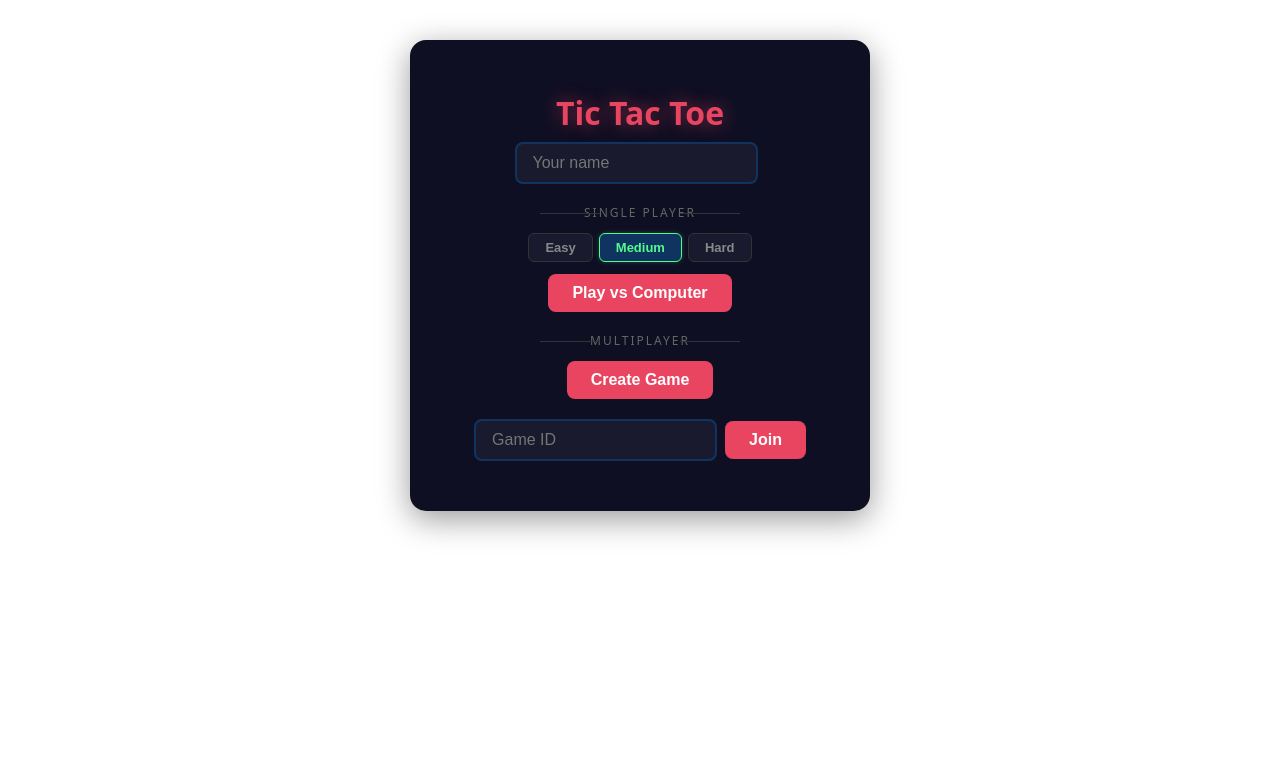
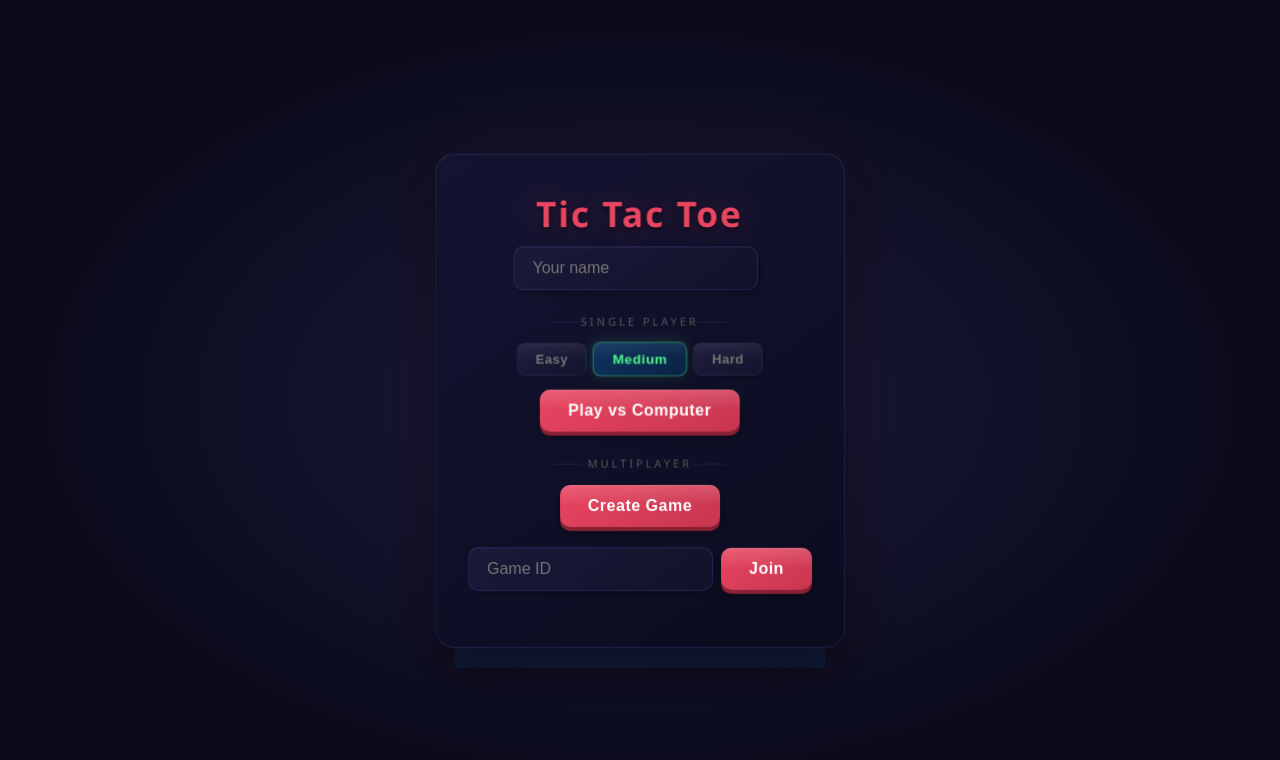
Before and after one commit to scriptingmaverick/tic-tac-toe, a React (Vite) app in the folder frontend/: page / in a window 1280 px wide. Shown: the top 760 px of the page. Built offline with nearby package versions, Linux system fonts and the light colour scheme.

Commit message:
feat: 3D styled UI - perspective, depth shadows, layered transforms, neon glow

```diff
--- a/frontend/src/styles.css
+++ b/frontend/src/styles.css
@@ -1,37 +1,149 @@
-.board {
-  display: grid;
-  grid-template-columns: repeat(3, 100px);
-  grid-template-rows: repeat(3, 100px);
-  gap: 4px;
-  margin: 20px auto;
-  animation: boardFadeIn 0.4s ease;
+* {
+  margin: 0;
+  padding: 0;
+  box-sizing: border-box;
 }
 
-@keyframes boardFadeIn {
-  from { opacity: 0; transform: scale(0.95); }
-  to { opacity: 1; transform: scale(1); }
-}
-
-.cell {
-  width: 100px;
-  height: 100px;
+body {
+  min-height: 100vh;
   display: flex;
   align-items: center;
   justify-content: center;
-  font-size: 36px;
-  font-weight: bold;
-  background: #1a1a2e;
+  background: radial-gradient(ellipse at center, #1a1a3e 0%, #0a0a1a 70%);
+  perspective: 1200px;
+  overflow: hidden;
+}
+
+body::before {
+  content: "";
+  position: fixed;
+  top: 0;
+  left: 0;
+  right: 0;
+  bottom: 0;
+  background:
+    radial-gradient(1px 1px at 10% 20%, rgba(255, 255, 255, 0.3), transparent),
+    radial-gradient(1px 1px at 80% 10%, rgba(255, 255, 255, 0.2), transparent),
+    radial-gradient(1px 1px at 30% 70%, rgba(255, 255, 255, 0.15), transparent),
+    radial-gradient(1px 1px at 60% 50%, rgba(255, 255, 255, 0.2), transparent),
+    radial-gradient(1px 1px at 90% 80%, rgba(255, 255, 255, 0.25), transparent),
+    radial-gradient(1px 1px at 45% 90%, rgba(255, 255, 255, 0.15), transparent);
+  pointer-events: none;
+  z-index: 0;
+}
+
+.container {
+  position: relative;
+  z-index: 1;
+  max-width: 440px;
+  width: 100%;
+  margin: 40px auto;
+  text-align: center;
+  font-family: 'Segoe UI', system-ui, sans-serif;
+  color: #e0e0e0;
+  padding: 36px 32px;
+  border-radius: 20px;
+  transform-style: preserve-3d;
+  transform: rotateX(2deg) rotateY(-1deg);
+  transition: transform 0.4s ease;
+  animation: containerEntrance 0.8s cubic-bezier(0.22, 1, 0.36, 1);
+
+  background: linear-gradient(145deg, rgba(20, 20, 50, 0.95), rgba(10, 10, 30, 0.98));
+  border: 1px solid rgba(100, 100, 200, 0.15);
+  box-shadow:
+    0 1px 0 rgba(255, 255, 255, 0.05) inset,
+    0 20px 60px rgba(0, 0, 0, 0.5),
+    0 0 80px rgba(233, 69, 96, 0.08),
+    0 40px 0 -20px rgba(15, 52, 96, 0.3),
+    0 41px 0 -20px rgba(15, 52, 96, 0.15),
+    0 60px 0 -30px rgba(10, 10, 30, 0.2);
+}
+
+@keyframes containerEntrance {
+  from { opacity: 0; transform: rotateX(15deg) rotateY(-5deg) translateZ(-100px) translateY(40px); }
+  to { opacity: 1; transform: rotateX(2deg) rotateY(-1deg) translateZ(0) translateY(0); }
+}
+
+.container:hover {
+  transform: rotateX(0deg) rotateY(0deg) translateZ(10px);
+}
+
+h1 {
   color: #e94560;
-  border: 2px solid #0f3460;
-  border-radius: 8px;
+  margin-bottom: 8px;
+  font-size: 2.2rem;
+  letter-spacing: 2px;
+  text-shadow: 0 2px 4px rgba(0, 0, 0, 0.5), 0 0 30px rgba(233, 69, 96, 0.3);
+  transform: translateZ(30px);
+}
+
+/* --- Board --- */
+.board {
+  display: grid;
+  grid-template-columns: repeat(3, 105px);
+  grid-template-rows: repeat(3, 105px);
+  gap: 6px;
+  margin: 24px auto;
+  padding: 12px;
+  border-radius: 16px;
+  transform-style: preserve-3d;
+  transform: translateZ(20px);
+  background: linear-gradient(145deg, rgba(15, 15, 40, 0.9), rgba(8, 8, 25, 0.95));
+  border: 1px solid rgba(80, 80, 180, 0.12);
+  box-shadow:
+    0 1px 0 rgba(255, 255, 255, 0.03) inset,
+    0 15px 40px rgba(0, 0, 0, 0.4),
+    0 0 1px rgba(233, 69, 96, 0.2);
+}
+
+/* --- Cells --- */
+.cell {
+  width: 105px;
+  height: 105px;
+  display: flex;
+  align-items: center;
+  justify-content: center;
+  font-size: 40px;
+  font-weight: 800;
+  color: #e94560;
+  border-radius: 12px;
   cursor: pointer;
-  transition: background 0.2s, transform 0.15s, border-color 0.3s, box-shadow 0.3s;
   position: relative;
+  transform-style: preserve-3d;
+  transition: transform 0.25s cubic-bezier(0.34, 1.56, 0.64, 1), box-shadow 0.25s ease;
+
+  background: linear-gradient(145deg, #1e1e42, #14142e);
+  border: 1px solid rgba(80, 80, 180, 0.2);
+  box-shadow:
+    4px 4px 10px rgba(0, 0, 0, 0.4),
+    -2px -2px 8px rgba(60, 60, 120, 0.06),
+    0 1px 0 rgba(255, 255, 255, 0.04) inset;
+}
+
+.cell::before {
+  content: "";
+  position: absolute;
+  inset: 0;
+  border-radius: 12px;
+  background: linear-gradient(145deg, rgba(255, 255, 255, 0.04), transparent 60%);
+  pointer-events: none;
 }
 
 .cell:hover:not(.taken) {
-  background: #16213e;
-  transform: scale(1.05);
+  transform: translateZ(12px) scale(1.06);
+  box-shadow:
+    6px 6px 16px rgba(0, 0, 0, 0.5),
+    -2px -2px 8px rgba(60, 60, 120, 0.08),
+    0 0 20px rgba(233, 69, 96, 0.15),
+    0 1px 0 rgba(255, 255, 255, 0.06) inset;
+  border-color: rgba(233, 69, 96, 0.3);
+}
+
+.cell:active:not(.taken) {
+  transform: translateZ(4px) scale(0.96);
+  box-shadow:
+    2px 2px 6px rgba(0, 0, 0, 0.4),
+    0 0 10px rgba(233, 69, 96, 0.1);
 }
 
 .cell.taken {
@@ -39,152 +151,180 @@
 }
 
 .cell.pop {
-  animation: popIn 0.3s cubic-bezier(0.34, 1.56, 0.64, 1);
+  animation: popIn3D 0.4s cubic-bezier(0.34, 1.56, 0.64, 1);
 }
 
-@keyframes popIn {
-  0% { transform: scale(0.3); opacity: 0; }
-  100% { transform: scale(1); opacity: 1; }
+@keyframes popIn3D {
+  0% { transform: translateZ(30px) scale(0.2) rotateX(30deg); opacity: 0; }
+  60% { transform: translateZ(8px) scale(1.1) rotateX(-5deg); opacity: 1; }
+  100% { transform: translateZ(0px) scale(1) rotateX(0deg); opacity: 1; }
 }
 
 .cell.win {
-  background: #0f3460;
   color: #53fb8b;
-  border-color: #53fb8b;
-  animation: winPulse 0.6s ease infinite alternate;
-  box-shadow: 0 0 16px rgba(83, 251, 139, 0.4);
+  background: linear-gradient(145deg, #0f3460, #0a2244);
+  border-color: rgba(83, 251, 139, 0.5);
+  animation: winPulse3D 0.7s ease infinite alternate;
+  box-shadow:
+    0 0 20px rgba(83, 251, 139, 0.3),
+    0 0 40px rgba(83, 251, 139, 0.15),
+    0 1px 0 rgba(255, 255, 255, 0.06) inset;
 }
 
-@keyframes winPulse {
-  0% { transform: scale(1); }
-  100% { transform: scale(1.08); box-shadow: 0 0 24px rgba(83, 251, 139, 0.6); }
+@keyframes winPulse3D {
+  0% { transform: translateZ(0) scale(1); }
+  50% { transform: translateZ(15px) scale(1.06); }
+  100% { transform: translateZ(8px) scale(1.03); box-shadow: 0 0 30px rgba(83, 251, 139, 0.5), 0 0 60px rgba(83, 251, 139, 0.2); }
 }
 
-.container {
-  max-width: 400px;
-  margin: 40px auto;
-  text-align: center;
-  font-family: system-ui, sans-serif;
-  background: #0f0f23;
-  color: #e0e0e0;
-  padding: 30px;
-  border-radius: 16px;
-  box-shadow: 0 8px 32px rgba(0, 0, 0, 0.4);
-  animation: containerSlideIn 0.5s ease;
-}
-
-@keyframes containerSlideIn {
-  from { opacity: 0; transform: translateY(-20px); }
-  to { opacity: 1; transform: translateY(0); }
-}
-
-h1 {
-  color: #e94560;
-  margin-bottom: 8px;
-  animation: titleGlow 2s ease-in-out infinite alternate;
-}
-
-@keyframes titleGlow {
-  from { text-shadow: 0 0 8px rgba(233, 69, 96, 0.3); }
-  to { text-shadow: 0 0 20px rgba(233, 69, 96, 0.6); }
-}
-
+/* --- Status --- */
 .status {
   font-size: 18px;
   margin: 16px 0;
   min-height: 28px;
   animation: statusFade 0.3s ease;
+  text-shadow: 0 2px 8px rgba(0, 0, 0, 0.4);
+  transform: translateZ(15px);
 }
 
 @keyframes statusFade {
-  from { opacity: 0; transform: translateY(-6px); }
-  to { opacity: 1; transform: translateY(0); }
+  from { opacity: 0; transform: translateZ(15px) translateY(-8px); }
+  to { opacity: 1; transform: translateZ(15px) translateY(0); }
 }
 
+/* --- Buttons --- */
 button {
-  padding: 10px 24px;
+  padding: 12px 28px;
   font-size: 16px;
   border: none;
-  border-radius: 8px;
+  border-radius: 10px;
   cursor: pointer;
-  background: #e94560;
   color: white;
-  font-weight: 600;
-  transition: background 0.2s, transform 0.15s;
+  font-weight: 700;
+  letter-spacing: 0.5px;
+  position: relative;
+  transform-style: preserve-3d;
+  transition: transform 0.2s cubic-bezier(0.34, 1.56, 0.64, 1), box-shadow 0.2s ease;
+  transform: translateZ(6px);
+
+  background: linear-gradient(145deg, #e94560, #c73650);
+  box-shadow:
+    0 4px 0 #8a2035,
+    0 6px 12px rgba(0, 0, 0, 0.4),
+    0 1px 0 rgba(255, 255, 255, 0.1) inset;
+}
+
+button::before {
+  content: "";
+  position: absolute;
+  inset: 0;
+  border-radius: 10px;
+  background: linear-gradient(180deg, rgba(255, 255, 255, 0.15) 0%, transparent 50%);
+  pointer-events: none;
 }
 
 button:hover {
-  background: #c73e54;
-  transform: scale(1.05);
+  transform: translateZ(10px) translateY(-2px);
+  box-shadow:
+    0 6px 0 #8a2035,
+    0 10px 20px rgba(0, 0, 0, 0.4),
+    0 0 20px rgba(233, 69, 96, 0.2),
+    0 1px 0 rgba(255, 255, 255, 0.12) inset;
 }
 
 button:active {
-  transform: scale(0.97);
+  transform: translateZ(2px) translateY(3px);
+  box-shadow:
+    0 1px 0 #8a2035,
+    0 2px 6px rgba(0, 0, 0, 0.3),
+    0 1px 0 rgba(255, 255, 255, 0.06) inset;
 }
 
+/* --- Inputs --- */
 input {
-  padding: 10px 16px;
+  padding: 12px 18px;
   font-size: 16px;
-  border: 2px solid #0f3460;
-  border-radius: 8px;
-  background: #1a1a2e;
+  border-radius: 10px;
+  background: linear-gradient(145deg, #1a1a3a, #12122a);
   color: #e0e0e0;
   margin-right: 8px;
   outline: none;
-  transition: border-color 0.2s, box-shadow 0.2s;
+  transform: translateZ(4px);
+  transition: border-color 0.2s, box-shadow 0.2s, transform 0.2s;
+
+  border: 1.5px solid rgba(80, 80, 180, 0.25);
+  box-shadow:
+    3px 3px 8px rgba(0, 0, 0, 0.3),
+    -1px -1px 4px rgba(60, 60, 120, 0.05),
+    0 1px 0 rgba(255, 255, 255, 0.03) inset;
 }
 
 input:focus {
   border-color: #e94560;
-  box-shadow: 0 0 8px rgba(233, 69, 96, 0.3);
+  transform: translateZ(6px);
+  box-shadow:
+    3px 3px 8px rgba(0, 0, 0, 0.3),
+    0 0 12px rgba(233, 69, 96, 0.2),
+    0 1px 0 rgba(255, 255, 255, 0.04) inset;
 }
 
-.join-section {
-  margin: 20px 0;
-}
-
-.game-id {
-  font-family: monospace;
-  background: #1a1a2e;
-  padding: 4px 8px;
-  border-radius: 4px;
-  user-select: all;
-}
-
+/* --- Players --- */
 .players {
   display: flex;
   justify-content: center;
   gap: 24px;
   margin: 12px 0;
   font-size: 14px;
+  transform: translateZ(12px);
 }
 
 .players span {
-  padding: 4px 12px;
-  border-radius: 6px;
-  background: #1a1a2e;
-  transition: color 0.3s, background 0.3s;
+  padding: 6px 14px;
+  border-radius: 8px;
+  transition: color 0.3s, background 0.3s, transform 0.3s, box-shadow 0.3s;
+  background: linear-gradient(145deg, #1a1a3a, #12122a);
+  border: 1px solid rgba(80, 80, 180, 0.15);
+  box-shadow: 2px 2px 6px rgba(0, 0, 0, 0.25);
 }
 
 .active-player {
   font-weight: bold;
   color: #53fb8b;
-  background: #0f3460 !important;
-  animation: activePulse 1.2s ease-in-out infinite alternate;
+  transform: translateZ(10px) scale(1.05);
+  background: linear-gradient(145deg, #0f3460, #0a2244) !important;
+  border-color: rgba(83, 251, 139, 0.4) !important;
+  box-shadow:
+    2px 2px 6px rgba(0, 0, 0, 0.3),
+    0 0 16px rgba(83, 251, 139, 0.25) !important;
+  animation: activePulse3D 1.5s ease-in-out infinite alternate;
 }
 
-@keyframes activePulse {
-  from { box-shadow: 0 0 4px rgba(83, 251, 139, 0.2); }
-  to { box-shadow: 0 0 12px rgba(83, 251, 139, 0.4); }
+@keyframes activePulse3D {
+  from { box-shadow: 2px 2px 6px rgba(0, 0, 0, 0.3), 0 0 10px rgba(83, 251, 139, 0.2); transform: translateZ(10px) scale(1.05); }
+  to { box-shadow: 2px 2px 6px rgba(0, 0, 0, 0.3), 0 0 24px rgba(83, 251, 139, 0.4); transform: translateZ(14px) scale(1.08); }
 }
 
+/* --- Game ID --- */
+.game-id {
+  font-family: 'Courier New', monospace;
+  background: linear-gradient(145deg, #1a1a3a, #12122a);
+  padding: 4px 10px;
+  border-radius: 6px;
+  user-select: all;
+  border: 1px solid rgba(80, 80, 180, 0.2);
+  box-shadow: 2px 2px 6px rgba(0, 0, 0, 0.25);
+  transform: translateZ(8px);
+}
+
+/* --- Dividers --- */
 .divider {
-  font-size: 12px;
+  font-size: 11px;
   text-transform: uppercase;
-  letter-spacing: 2px;
-  color: #666;
-  margin: 20px 0 12px;
+  letter-spacing: 3px;
+  color: #555;
+  margin: 24px 0 14px;
   position: relative;
+  transform: translateZ(10px);
 }
 
 .divider::before,
@@ -192,63 +332,90 @@ input:focus {
   content: "";
   position: absolute;
   top: 50%;
-  width: 60px;
+  width: 55px;
   height: 1px;
-  background: #333;
+  background: linear-gradient(90deg, transparent, rgba(100, 100, 200, 0.2), transparent);
 }
 
-.divider::before {
-  right: calc(50% + 40px);
-}
+.divider::before { right: calc(50% + 45px); }
+.divider::after { left: calc(50% + 45px); }
 
-.divider::after {
-  left: calc(50% + 40px);
-}
-
+/* --- Difficulty --- */
 .ai-section {
   margin-bottom: 8px;
+  transform: translateZ(12px);
 }
 
 .difficulty-row {
   display: flex;
-  gap: 6px;
+  gap: 8px;
   justify-content: center;
-  margin-bottom: 12px;
+  margin-bottom: 14px;
 }
 
 .diff-btn {
-  padding: 6px 16px;
+  padding: 8px 18px;
   font-size: 13px;
-  background: #1a1a2e;
-  color: #888;
-  border: 1px solid #333;
-  border-radius: 6px;
+  font-weight: 600;
+  border-radius: 8px;
+  position: relative;
+  transform-style: preserve-3d;
+  transform: translateZ(4px);
+
+  background: linear-gradient(145deg, #1e1e3e, #14142c);
+  color: #777;
+  border: 1px solid rgba(80, 80, 180, 0.15);
+  box-shadow:
+    2px 2px 6px rgba(0, 0, 0, 0.3),
+    0 1px 0 rgba(255, 255, 255, 0.03) inset;
+}
+
+.diff-btn::before {
+  content: "";
+  position: absolute;
+  inset: 0;
+  border-radius: 8px;
+  background: linear-gradient(180deg, rgba(255, 255, 255, 0.06) 0%, transparent 50%);
+  pointer-events: none;
 }
 
 .diff-btn:hover {
-  background: #16213e;
-  color: #e0e0e0;
+  color: #ccc;
+  transform: translateZ(8px) scale(1.05);
+  box-shadow:
+    3px 3px 8px rgba(0, 0, 0, 0.4),
+    0 0 12px rgba(83, 251, 139, 0.1);
 }
 
 .diff-btn.active {
-  background: #0f3460;
   color: #53fb8b;
-  border-color: #53fb8b;
-  animation: diffPulse 1.5s ease-in-out infinite alternate;
+  background: linear-gradient(145deg, #0f3460, #0a2244);
+  border-color: rgba(83, 251, 139, 0.4);
+  transform: translateZ(10px) scale(1.05);
+  box-shadow:
+    3px 3px 8px rgba(0, 0, 0, 0.3),
+    0 0 16px rgba(83, 251, 139, 0.2);
+  animation: diffPulse3D 1.5s ease-in-out infinite alternate;
 }
 
-@keyframes diffPulse {
-  from { box-shadow: 0 0 4px rgba(83, 251, 139, 0.2); }
-  to { box-shadow: 0 0 10px rgba(83, 251, 139, 0.35); }
+@keyframes diffPulse3D {
+  from { box-shadow: 3px 3px 8px rgba(0, 0, 0, 0.3), 0 0 10px rgba(83, 251, 139, 0.15); }
+  to { box-shadow: 3px 3px 8px rgba(0, 0, 0, 0.3), 0 0 22px rgba(83, 251, 139, 0.35); }
 }
 
 .ai-badge {
   font-size: 13px;
   color: #53fb8b;
   margin: 4px 0;
+  text-shadow: 0 0 10px rgba(83, 251, 139, 0.3);
+  transform: translateZ(10px);
 }
 
-/* Confetti */
+.join-section {
+  margin: 20px 0;
+}
+
+/* --- Confetti --- */
 .confetti-container {
   position: fixed;
   top: 0;
@@ -258,6 +425,7 @@ input:focus {
   pointer-events: none;
   overflow: hidden;
   z-index: 100;
+  perspective: 800px;
 }
 
 .confetti-piece {
@@ -266,11 +434,13 @@ input:focus {
   width: 10px;
   height: 10px;
   border-radius: 2px;
-  animation: confettiFall linear forwards;
+  animation: confettiFall3D linear forwards;
 }
 
-@keyframes confettiFall {
-  0% { transform: translateY(0) rotate(0deg); opacity: 1; }
+@keyframes confettiFall3D {
+  0% { transform: translateY(0) rotateX(0deg) rotateY(0deg) rotateZ(0deg); opacity: 1; }
+  25% { transform: translateY(25vh) rotateX(180deg) rotateY(90deg) rotateZ(180deg); opacity: 1; }
+  50% { transform: translateY(50vh) rotateX(360deg) rotateY(180deg) rotateZ(360deg); opacity: 1; }
   80% { opacity: 1; }
-  100% { transform: translateY(100vh) rotate(720deg); opacity: 0; }
+  100% { transform: translateY(100vh) rotateX(720deg) rotateY(360deg) rotateZ(540deg); opacity: 0; }
 }
```
